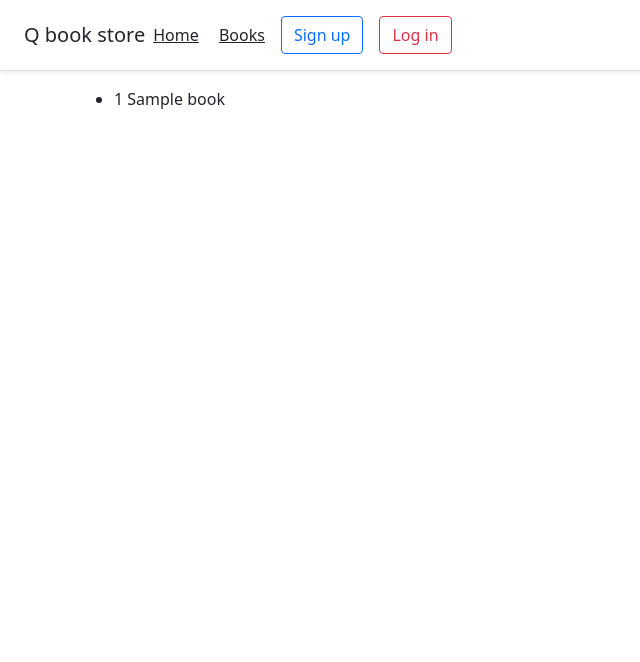
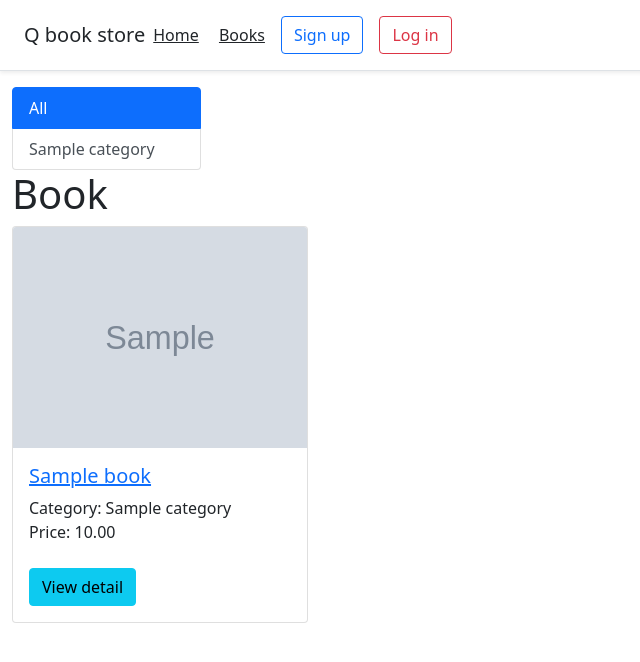
Before and after one commit to atthana/django_cedev, a Django app: page /book/ in a window 1280 px wide. Shown: the top 662 px of the page, without its empty margins (0-640 px from the left). Run offline with Django 3.2, Linux system fonts and the light colour scheme; tables that the repository leaves empty hold one stand-in row (values such as "Sample post"); grey boxes marked "Sample" are stand-in pictures.

Commit message:
27. [Ep5.1-27:48] จัดการ ui หน้า localhost:8080/book/ เพื่อให้ดึงข้อมูลมาโชว์ ทั้งรุปและข้อมูล

```diff
--- /dev/null
+++ b/learn_cedev/templates/404.html
@@ -0,0 +1 @@
+ไม่พบข้อมูลที่ค้นหาจ้า
--- a/learn_cedev/templates/book/index.html
+++ b/learn_cedev/templates/book/index.html
@@ -1,15 +1,38 @@
 {% extends "layouts/base.html" %}
 
-{% block title %}
-    Book page
-{% endblock %}
+{% block title %}Book page{% endblock %}
 {#ชุด block title นี้จะใส่ไม่ใส่ก็ได้นะ เพราะเราได้ตั้ง defautl ไว้แล้วในหน้า base.html#}
 
+{% block content %}
+    <div class="row">
+        <div class="col-2">
+            <div class="list-group">
+              <a href="#" class="list-group-item list-group-item-action active">All</a>
+                {% for c in categories %}
+                    <a href="#" class="list-group-item list-group-item-action">{{ c.name }}</a>
+                {% endfor %}
+            </div>
+        </div>
+        <div class="col-12">
+            <h1>Book</h1>
 
-{% block content %}
-    <ul>
-        {% for b in books %}
-            <li>{{ b.id }} {{ b.name }}</li>
-        {% endfor %}
-    </ul>
+            <div class="row">
+                {% for b in books %}
+                <div class="col-lg-3">
+                    <div class="card">
+                        <a href="#">
+                            <img src="{{ b.image.url }}" alt="" class="card-img-top">
+                        </a>
+                        <div class="card-body">
+                            <h5><a href="#">{{ b.name }}</a></h5>
+                            <div>Category: {{ b.category.name }}</div>
+                            <div>Price: {{ b.price | floatformat:2 }}</div>
+                            <a href="#" class="btn btn-info mt-4">View detail</a>
+                        </div>
+                    </div>
+                </div>
+                {% endfor %}
+            </div>
+        </div>
+    </div>
 {% endblock %}
--- a/learn_cedev/templates/layouts/base.html
+++ b/learn_cedev/templates/layouts/base.html
@@ -15,7 +15,7 @@
 
 <div class="d-flex flex-column flex-md-row align-items-center p-3 px-md-4 mb-3 bg-white border-bottom shadow-sm">
     <h5 class="my-0 mr-md-auto font-weight-normal">Q book store</h5>
-    <nav class="my-2 my-md-0 mr-md-3">
+    <nav class="my-2 my-md-0 mr-md-3 pull-right">
         <a class="p-2 text-dark" href="#">Home</a>
         <a class="p-2 text-dark" href="#">Books</a>
     </nav>
@@ -23,7 +23,7 @@
     <a class="btn btn-outline-danger mx-2" href="#">Log in</a>
 </div>
 
-<div class="container">
+<div class="container-fluid">
      {% block content %}{% endblock %}
 </div>
 
```
Also changed, not shown: README.md, 1 other file.
